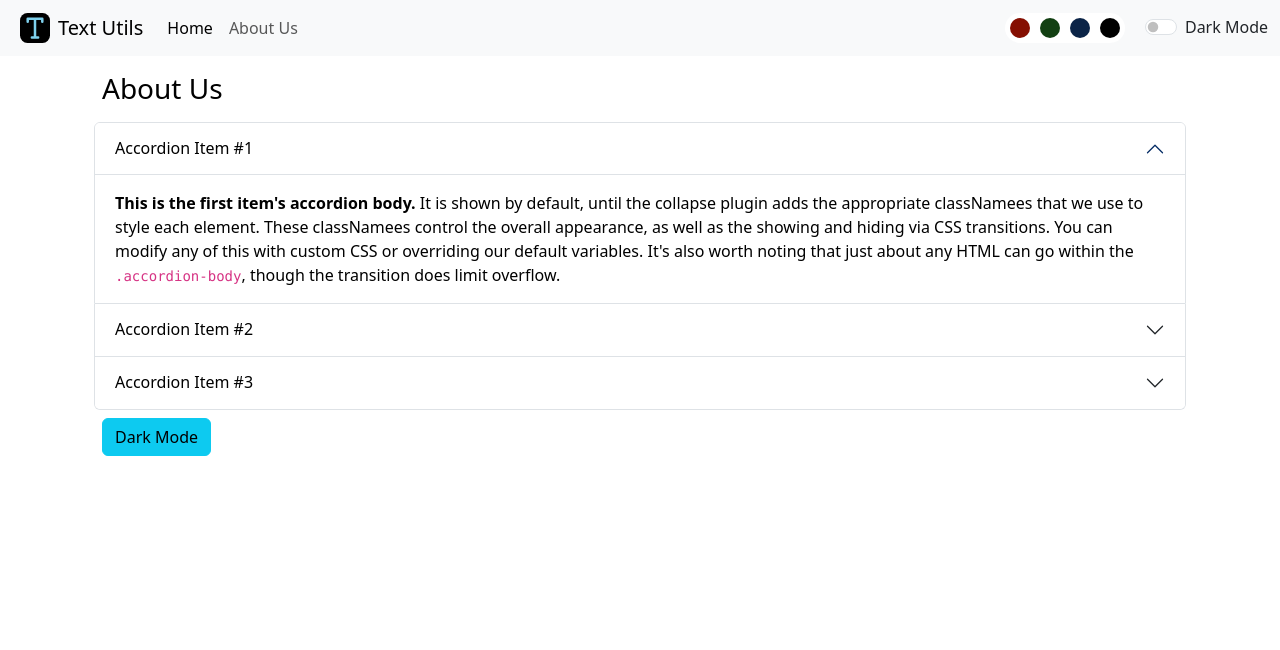
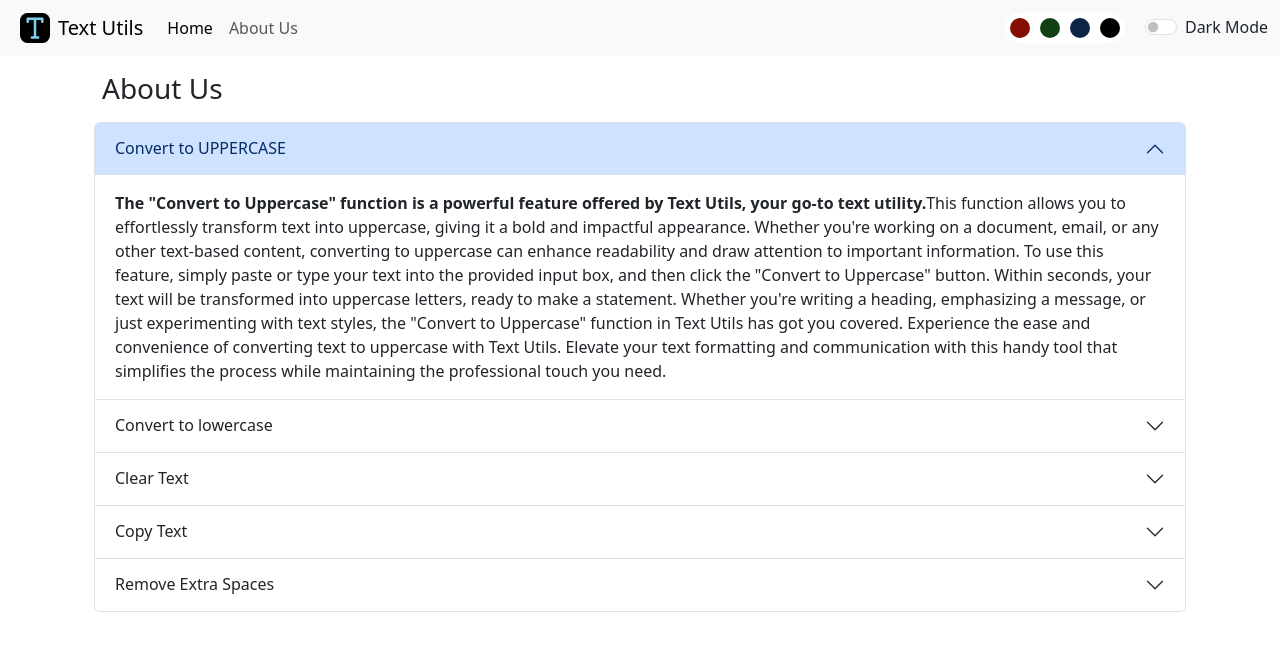
Before and after one commit to sethshivam11/copypaste, a React (Create React App) app: page /about in a window 1280 px wide. Shown: the top 650 px of the page. Built offline with nearby package versions, Linux system fonts and the light colour scheme.

Commit message:
fixed about tab dark mode

```diff
--- a/src/App.js
+++ b/src/App.js
@@ -81,7 +81,7 @@ function App() {
                 />
               }
             />
-            <Route exact path="/about" element={<About />} />
+            <Route exact path="/about" element={<About mode={mode}/>} />
           </Routes>
         </div>
       </Router>
--- a/src/components/About.js
+++ b/src/components/About.js
@@ -1,28 +1,6 @@
-import React, { useState } from "react";
-
-export default function About() {
-  const [myStyle, setMyStyle] = useState({
-    color: "black",
-    backgroundColor: "white",
-  });
-  const [btnText, setBtnText] = useState("Dark Mode");
-  const toggleStyle = () => {
-    if (myStyle.color === "white") {
-      setMyStyle({
-        color: "black",
-        backgroundColor: "white",
-      });
-      setBtnText("Dark Mode");
-    } else {
-      setMyStyle({
-        color: "white",
-        backgroundColor: "black",
-      });
-      setBtnText("Light Mode");
-    }
-  };
+export default function About(props) {
   return (
-    <div className="container" style={myStyle}>
+    <div className="container" data-bs-theme={props.mode}>
       <h3 className="my-3 mx-2">About Us</h3>
       <div className="accordion" id="accordionExample">
         <div className="accordion-item">
@@ -34,9 +12,8 @@ export default function About() {
               data-bs-target="#collapseOne"
               aria-expanded="true"
               aria-controls="collapseOne"
-              style={myStyle}
             >
-              Accordion Item #1
+              Convert to UPPERCASE
             </button>
           </h2>
           <div
@@ -44,15 +21,26 @@ export default function About() {
             className="accordion-collapse collapse show"
             data-bs-parent="#accordionExample"
           >
-            <div className="accordion-body" style={myStyle}>
-              <strong>This is the first item's accordion body.</strong> It is
-              shown by default, until the collapse plugin adds the appropriate
-              classNamees that we use to style each element. These classNamees
-              control the overall appearance, as well as the showing and hiding
-              via CSS transitions. You can modify any of this with custom CSS or
-              overriding our default variables. It's also worth noting that just
-              about any HTML can go within the <code>.accordion-body</code>,
-              though the transition does limit overflow.
+            <div className="accordion-body">
+              <strong>
+                The "Convert to Uppercase" function is a powerful feature
+                offered by Text Utils, your go-to text utility.
+              </strong>
+              This function allows you to effortlessly transform text into
+              uppercase, giving it a bold and impactful appearance. Whether
+              you're working on a document, email, or any other text-based
+              content, converting to uppercase can enhance readability and draw
+              attention to important information. To use this feature, simply
+              paste or type your text into the provided input box, and then
+              click the "Convert to Uppercase" button. Within seconds, your text
+              will be transformed into uppercase letters, ready to make a
+              statement. Whether you're writing a heading, emphasizing a
+              message, or just experimenting with text styles, the "Convert to
+              Uppercase" function in Text Utils has got you covered. Experience
+              the ease and convenience of converting text to uppercase with Text
+              Utils. Elevate your text formatting and communication with this
+              handy tool that simplifies the process while maintaining the
+              professional touch you need.
             </div>
           </div>
         </div>
@@ -65,26 +53,35 @@ export default function About() {
               data-bs-target="#collapseTwo"
               aria-expanded="false"
               aria-controls="collapseTwo"
-              style={myStyle}
             >
-              Accordion Item #2
+              Convert to lowercase
             </button>
           </h2>
           <div
             id="collapseTwo"
             className="accordion-collapse collapse"
             data-bs-parent="#accordionExample"
-            style={myStyle}
           >
-            <div className="accordion-body" style={myStyle}>
-              <strong>This is the second item's accordion body.</strong> It is
-              hidden by default, until the collapse plugin adds the appropriate
-              classNamees that we use to style each element. These classNamees
-              control the overall appearance, as well as the showing and hiding
-              via CSS transitions. You can modify any of this with custom CSS or
-              overriding our default variables. It's also worth noting that just
-              about any HTML can go within the <code>.accordion-body</code>,
-              though the transition does limit overflow.
+            <div className="accordion-body">
+              <strong>
+                The "Convert to Lowercase" function is a versatile tool offered
+                by Text Utils, designed to enhance your text manipulation
+                experience.
+              </strong>
+              This function allows you to seamlessly change text to lowercase,
+              lending it a refined and understated appearance. Whether you're
+              composing an essay, chat message, or any textual content,
+              converting to lowercase can provide a clean and consistent look.
+              To utilize this feature, effortlessly insert or type your text
+              into the designated input area, then activate the "Convert to
+              Lowercase" button. In mere moments, your text will be converted to
+              lowercase characters, creating a uniform and harmonious flow.
+              Whether you're normalizing text or aiming for a more subdued tone,
+              the "Convert to Lowercase" function within Text Utils is at your
+              service. Embrace the simplicity and effectiveness of converting
+              text to lowercase with Text Utils. Elevate your text styling and
+              communication with this practical utility that streamlines the
+              process while preserving the polished touch you require.
             </div>
           </div>
         </div>
@@ -97,9 +94,8 @@ export default function About() {
               data-bs-target="#collapseThree"
               aria-expanded="false"
               aria-controls="collapseThree"
-              style={myStyle}
             >
-              Accordion Item #3
+              Clear Text
             </button>
           </h2>
           <div
@@ -107,26 +103,122 @@ export default function About() {
             className="accordion-collapse collapse"
             data-bs-parent="#accordionExample"
           >
-            <div className="accordion-body" style={myStyle}>
-              <strong>This is the third item's accordion body.</strong> It is
-              hidden by default, until the collapse plugin adds the appropriate
-              classNamees that we use to style each element. These classNamees
-              control the overall appearance, as well as the showing and hiding
-              via CSS transitions. You can modify any of this with custom CSS or
-              overriding our default variables. It's also worth noting that just
-              about any HTML can go within the <code>.accordion-body</code>,
-              though the transition does limit overflow.
+            <div className="accordion-body">
+              <strong>
+                Introducing the "Clear Text" function, an essential tool within
+                Text Utils designed to streamline your text editing experience.
+              </strong>
+              With this feature, achieving a clean slate for your text has never
+              been easier. Whether you're dealing with extraneous formatting,
+              unwanted characters, or simply seeking a fresh start, the "Clear
+              Text" function is at your service. To utilize this feature,
+              effortlessly remove any unwanted elements from your text by
+              pasting or typing it into the designated input box. Afterward, a
+              single click on the "Clear Text" button will swiftly eliminate
+              formatting, special characters, and any clutter, leaving you with
+              clear and concise content. This function is perfect for preparing
+              text for various purposes, from copying and pasting into a new
+              document to ensuring that your messages are free from unintended
+              distractions. The "Clear Text" function in Text Utils empowers you
+              to focus solely on your content, without being weighed down by
+              unnecessary elements. Experience the convenience and efficiency of
+              the "Clear Text" function with Text Utils. Elevate your text
+              editing and formatting tasks with this tool that makes tidying up
+              your text a breeze, enabling you to present your ideas with
+              clarity and precision.
+            </div>
+          </div>
+        </div>
+        <div className="accordion-item">
+          <h2 className="accordion-header">
+            <button
+              className="accordion-button collapsed"
+              type="button"
+              data-bs-toggle="collapse"
+              data-bs-target="#collapseFour"
+              aria-expanded="false"
+              aria-controls="collapseFour"
+            >
+              Copy Text
+            </button>
+          </h2>
+          <div
+            id="collapseFour"
+            className="accordion-collapse collapse"
+            data-bs-parent="#accordionExample"
+          >
+            <div className="accordion-body">
+              <strong>
+                The "Copy Text" function, an integral feature of Text Utils,
+                offers you a seamless and efficient way to duplicate text for
+                various purposes.
+              </strong>
+              With just a few clicks, you can easily copy the transformed or
+              original text to your clipboard, ready to be pasted wherever you
+              need it. Whether you've converted text to uppercase, lowercase, or
+              performed any other formatting action using Text Utils, the "Copy
+              Text" function enables you to swiftly transfer the results to your
+              clipboard. This function is incredibly useful when you're working
+              on multiple documents, emails, or platforms, streamlining your
+              workflow and saving you valuable time. To utilize the "Copy Text"
+              function, simply input your text into the designated area and
+              apply any desired formatting using the available tools. Once
+              you're satisfied with the result, click the "Copy Text" button.
+              The formatted text will be instantly copied to your clipboard,
+              ensuring that you can paste it into your chosen destination
+              without missing a beat. Elevate your text manipulation experience
+              with the Text Utils "Copy Text" function. Enjoy the convenience of
+              seamless copying and pasting, making your text-related tasks a
+              breeze. Whether it's for professional documents, creative
+              projects, or personal communication, Text Utils has you covered
+              with this versatile and essential feature.
+            </div>
+          </div>
+        </div>
+        <div className="accordion-item">
+          <h2 className="accordion-header">
+            <button
+              className="accordion-button collapsed"
+              type="button"
+              data-bs-toggle="collapse"
+              data-bs-target="#collapseFive"
+              aria-expanded="false"
+              aria-controls="collapseFive"
+            >
+              Remove Extra Spaces
+            </button>
+          </h2>
+          <div
+            id="collapseFive"
+            className="accordion-collapse collapse"
+            data-bs-parent="#accordionExample"
+          >
+            <div className="accordion-body">
+              <strong>
+                Introducing the "Remove Extra Spaces" function, an essential
+                tool within Text Utils that streamlines your text editing
+                experience.
+              </strong>
+              This function is designed to effortlessly eliminate unnecessary
+              spaces, ensuring your text remains clean, polished, and free from
+              distracting gaps. Whether you're dealing with copied content,
+              pasted text, or even your own writing, the "Remove Extra Spaces"
+              function guarantees consistent and well-formatted text. Using this
+              feature is a breeze. Just paste or enter your text into the
+              designated input box, and with a simple click of the "Remove Extra
+              Spaces" button, any excess spaces within the text will be
+              intelligently removed. No more manual hunting for redundant
+              spaces; this function handles it for you, saving time and ensuring
+              your content maintains a professional appearance. Whether you're
+              composing an article, creating a presentation, or updating your
+              website, the "Remove Extra Spaces" function in Text Utils is your
+              solution for achieving clean and polished text. Experience the
+              convenience and accuracy of this feature, and elevate your text
+              editing tasks with the precision and efficiency you deserve.
             </div>
           </div>
         </div>
       </div>
-      <button
-        type="button"
-        className="btn btn-info my-2 mx-2"
-        onClick={toggleStyle}
-      >
-        {btnText}
-      </button>
     </div>
   );
 }
```
Also changed, not shown: src/components/TextForm.js (+8 -8 lines).
